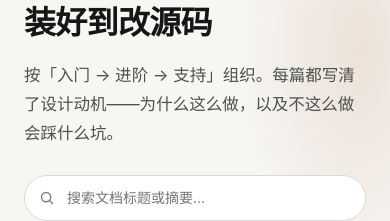
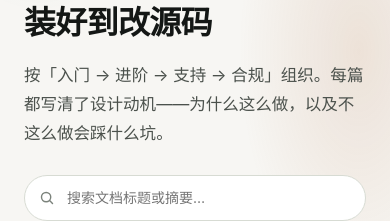
Before and after one commit to xkx121029/Phtomt, a Vue app in the folder website/: page /docs in a window 390 px wide. Shown: the part 202-423 px from the top of the page. Built offline with nearby package versions, Linux system fonts and the light colour scheme; no server answers.

Commit message:
auto: happy_phone agent 2026-09-22 22:09:51

```diff
--- a/website/src/views/DocsView.vue
+++ b/website/src/views/DocsView.vue
@@ -39,7 +39,7 @@ onMounted(async () => {
     <PageHero
       eyebrow="文档中心"
       :title="total ? `${total} 篇文档，从装好到改源码` : '文档中心'"
-      lead="按「入门 → 进阶 → 支持」组织。每篇都写清了设计动机——为什么这么做，以及不这么做会踩什么坑。"
+      lead="按「入门 → 进阶 → 支持 → 合规」组织。每篇都写清了设计动机——为什么这么做，以及不这么做会踩什么坑。"
     >
       <div class="search">
         <svg width="16" height="16" viewBox="0 0 18 18" fill="none" aria-hidden="true">
--- a/website/src/views/admin/AdminDocs.vue
+++ b/website/src/views/admin/AdminDocs.vue
@@ -4,7 +4,7 @@ import CollectionEditor from './CollectionEditor.vue'
 const FIELDS = [
   { key: 'slug', label: '路径标识', mono: true, readonly: true, hint: '文档地址是 /docs/<slug>，创建后不可改' },
   { key: 'order', label: '排序', type: 'number' },
-  { key: 'group', label: '分组', hint: '入门 / 进阶 / 支持' },
+  { key: 'group', label: '分组', hint: '入门 / 进阶 / 支持 / 合规' },
   { key: 'title', label: '标题' },
   { key: 'summary', label: '摘要', type: 'textarea', rows: 3 },
   {
```
